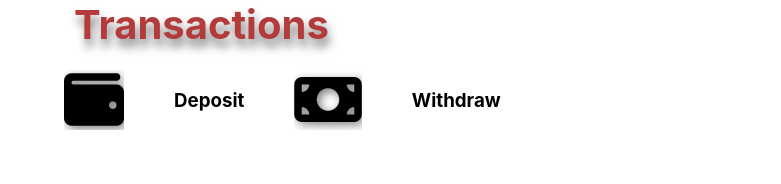
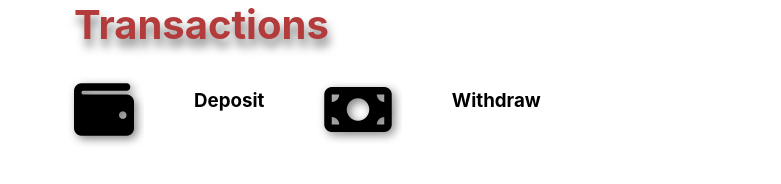
Before and after one commit to elainesanluis/bank-and-budget-app, a React (Create React App) app: page /transactions in a window 1280 px wide. Shown: the part 210-394 px from the top of the page, without its empty margins (0-781 px from the left). Built offline with nearby package versions, Linux system fonts and the light colour scheme.

Commit message:
added style to transaction details modal

```diff
--- a/src/Pages/TransactionsPage.js
+++ b/src/Pages/TransactionsPage.js
@@ -50,8 +50,8 @@ return (
 
       <h2 className='page-heading'>Transactions</h2>
       <div className='deposit-withdraw'>
-      <i id='deposit-btn' className="fa-solid fa-wallet deposit-withdraw-btn" onClick={handleDepositClick} ></i><h3>Deposit</h3>
-      <i id='withdraw-btn' className="fa-solid fa-money-bill deposit-withdraw-btn" onClick={handleWithdrawClick}></i><h3>Withdraw</h3>
+      <i id='deposit-btn' className="fa-solid fa-wallet deposit-withdraw-btn" onClick={handleDepositClick} ></i><h3 className='deposit-withdraw-title'>Deposit</h3>
+      <i id='withdraw-btn' className="fa-solid fa-money-bill deposit-withdraw-btn" onClick={handleWithdrawClick}></i><h3 className='deposit-withdraw-title'>Withdraw</h3>
 
 
       </div>
--- a/src/components/Styles.css
+++ b/src/components/Styles.css
@@ -19,6 +19,7 @@
     color: none;
     font-size: 60px;
     text-shadow: 3px 3px 10px gray;
+    padding: 10px;
 }
 
 .transactions-main {
@@ -38,12 +39,17 @@
 
 .deposit-withdrawal-container {
     position: absolute;
-    top: 45%;
+    top: 48%;
     left: 5%;
 }
 
 #deposit-money, #withdraw-money {
     font-size: 20px;
+}
+
+
+.deposit-withdraw-title {
+    text-align: center;
 }
 
 #deposit-money:hover, #withdraw-money:hover {
@@ -84,6 +90,16 @@ visibility: hidden;
 
 }
 
+.transaction-icon {
+    font-size: 60px;
+    padding: 5px;
+    margin: 10px;
+}
+
+.transactiondetails-heading {
+    margin-top: 10px;
+}
+
 /* Create Account Page */
 .error-message {
     color: red;
@@ -105,3 +121,12 @@ visibility: hidden;
 #firstName, #lastName, #clientBalance, #userEmail, #userPassword {
     font-size: 20px;
 }
+
+/* Transaction Details */
+th, td {
+    background-color: white;
+}
+
+#close-transaction-details {
+    font-size: 20px;
+}
--- a/src/components/TransactionDetails.js
+++ b/src/components/TransactionDetails.js
@@ -32,7 +32,7 @@ function TransactionDetails({ type, accountName, amount,
             <th colSpan="2">
               <div className="transaction-details-heading">
                 <i className="fa-solid fa-receipt transaction-icon"></i>
-                <h3>{type} Transaction Details</h3>
+                <h3 className='transactiondetails-heading'>{type} Transaction Details</h3>
               </div>
             </th>
           </tr>
@@ -64,7 +64,7 @@ function TransactionDetails({ type, accountName, amount,
           </tr>
         </tbody>
       </table>
-      <button id='close-transaction-details' onClick={closeTransactionDetails}>Close Transaction Details</button>
+      <button id='close-transaction-details' onClick={closeTransactionDetails}>Close</button>
       </div>
     </div>
   );
```
